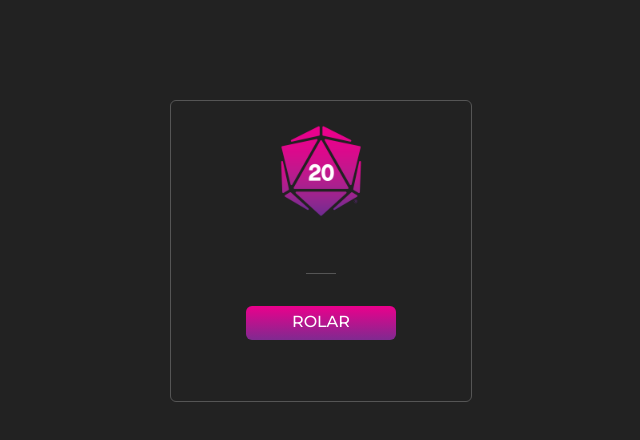
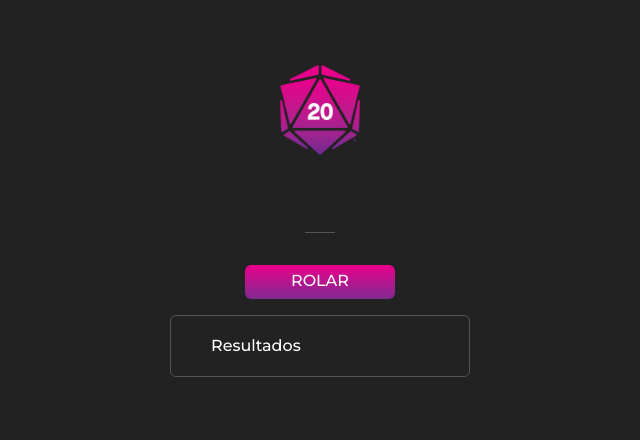
Before and after one commit to costaPedroGuilherme/roll20, a website: page HTTP/public/index.html in a window 1280 px wide. Shown: the whole page, without its empty margins (320-960 px from the left). Drawn offline with Linux system fonts and the light colour scheme.

Commit message:
Adcionei as funcionalidades ao servidor e o tornei funcional

```diff
--- a/index.html
+++ b/HTTP/public/index.html
@@ -4,7 +4,7 @@
     <meta charset="UTF-8">
     <meta http-equiv="X-UA-Compatible" content="IE=edge">
     <meta name="viewport" content="width=device-width, initial-scale=1.0">
-    <title>Document</title>
+    <title>ROLL20</title>
     <link rel="stylesheet" href="styles.css">
     <link rel="preconnect" href="https://fonts.googleapis.com">
     <link rel="preconnect" href="https://fonts.gstatic.com" crossorigin>
@@ -13,8 +13,13 @@
 <body>
     <div class="container">
         <img src="logo.png" alt="roll20"/>
-        <div class="result"></div>
-        <div class="roll">ROLAR</div>
+        <div id="result"></div>
+        <div class="roll" onclick="setValue()">ROLAR</div>
+        <ul>
+            <li>Resultados</li>
+        </ul>
+
+        <script src="scripts.js"></script>
     </div>
 </body>
 </html>
--- /dev/null
+++ b/HTTP/public/scripts.js
@@ -0,0 +1,19 @@
+let result = ''
+const ul = document.querySelector("ul")
+
+function addElement(result) {
+    const li = document.createElement('li')
+    const a = document.createElement("a")
+
+    a.innerHTML = result
+    a.target = "_blank"
+
+    li.append(a)
+    ul.append(li)
+}
+
+function setValue() {
+    this.result = Math.floor(Math.random() * 20) + 1
+    document.getElementById("result").innerHTML = this.result
+    addElement(this.result)
+}
--- /dev/null
+++ b/HTTP/public/styles.css
@@ -0,0 +1,80 @@
+body {
+    background-color: #222222;
+    color: #FFFFFF;
+    font-family: 'Montserrat', sans-serif;
+}
+
+.container {
+    width: 300px;
+    border-radius: 6px;
+    margin-left: calc(50% - 150px);
+    margin-top: 40px;
+}
+
+.container img {
+    width: 100px;
+    margin-top: 20px;
+    margin-left: calc(50% - 50px);
+}
+
+#result {
+    margin-top: 48px;
+    width: 10%;
+    height: 20px;
+    border-bottom: 1px solid #555555;
+    margin-left: 45%;
+    text-align: center;
+}
+
+.roll {
+    margin-top: 32px;
+    margin-left: calc(50% - 75px);
+    text-align: center;
+    padding-top: 6px;
+    height: 28px;
+    width: 150px;
+    background-image: linear-gradient(#EB008C, #7F2A90);
+    border-radius: 6px;
+    cursor: pointer;
+}
+
+ul {
+    border: 1px solid #555555;
+    border-radius: 6px;
+    min-height: 40px;
+    max-height: 150px;
+    overflow: scroll;
+    padding-top: 20px;
+}
+
+ul::-webkit-scrollbar-track {
+    padding: 2px 0;
+    background-color: #222222;
+    border-radius: 6px;
+}
+
+ul::-webkit-scrollbar {
+    width: 10px;
+}
+
+ul::-webkit-scrollbar-thumb {
+    border-radius: 6px;
+    background-color: #555555;
+}
+
+ul::-webkit-scrollbar-corner {
+    display: none;
+}
+
+li {
+    list-style: none;
+    margin-top: 10px;
+}
+
+li:first-child {
+  margin-top: 0;
+}
+
+li:last-child {
+    margin-bottom: 10px;
+}
--- a/styles.css
+++ /dev/null
@@ -1,39 +0,0 @@
-body {
-    background-color: #222222;
-    color: #FFFFFF;
-    font-family: 'Montserrat', sans-serif;
-}
-
-.container {
-    width: 300px;
-    height: 300px;
-    border: 1px solid #555555;
-    border-radius: 6px;
-    margin-left: calc(50% - 150px);
-    margin-top: 100px;
-}
-
-.container img {
-    width: 100px;
-    margin-top: 20px;
-    margin-left: calc(50% - 50px);
-}
-
-.result {
-    margin-top: 48px;
-    width: 10%;
-    border-bottom: 1px solid #555555;
-    margin-left: 45%;
-}
-
-.roll {
-    margin-top: 32px;
-    margin-left: calc(50% - 75px);
-    text-align: center;
-    padding-top: 6px;
-    height: 28px;
-    width: 150px;
-    background-image: linear-gradient(#EB008C, #7F2A90);
-    border-radius: 6px;
-    cursor: pointer;
-}
```
Also changed, not shown: HTTP/package.json (added, +16 -0 lines), HTTP/server.js (added, +19 -0 lines), HTTP/public/favicon.ico (renamed from logo.png), HTTP/public/logo.png (added), 1 other file.
